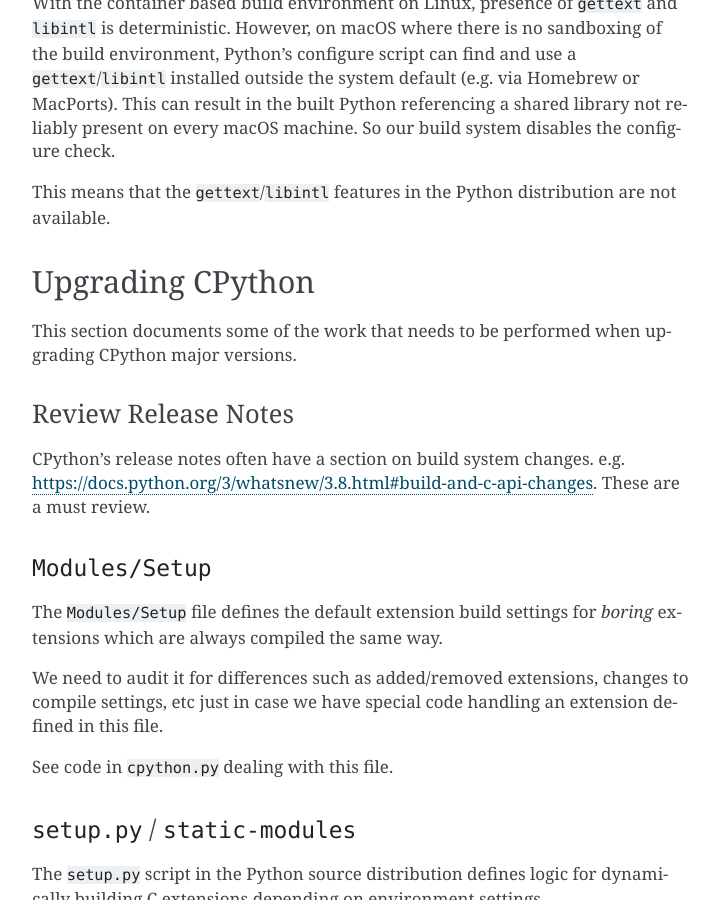
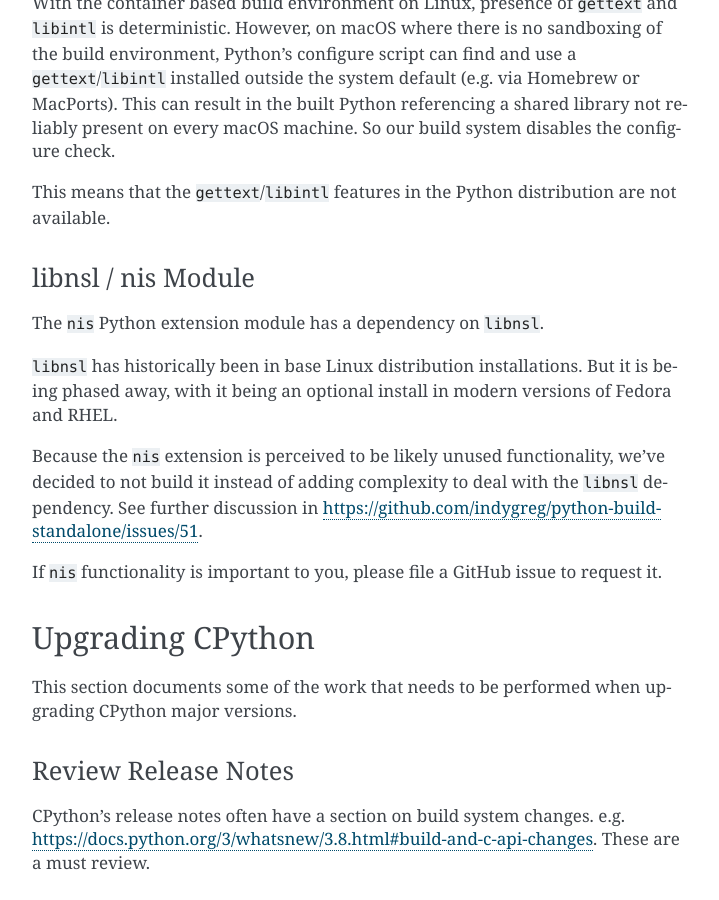
Before and after one commit to indygreg/python-build-standalone, a Sphinx documentation site: the page built from docs/technotes.rst, in a window 1280 px wide and 900 px high, scrolled down 2374 px. Shown: the whole window, without its empty margins (388-1107 px from the left). Built offline with Sphinx 7.4.7, drawn with Linux system fonts in a browser that asks for light colours.

Commit message:
docs: update documentation on nis / libnsl
Missed these in the last commit.

Closes #51.

```diff
--- a/docs/running.rst
+++ b/docs/running.rst
@@ -54,7 +54,6 @@ The following shared libraries are referenced:
 * libdl.so.2 (required by ctypes extension)
 * libutil.so.1
 * librt.so.1
-* libnsl.so.1 (required by nis extension)
 * libcrypt.so.1 (required by crypt extension)
 * libm.so.6
 * libc.so.6
--- a/docs/technotes.rst
+++ b/docs/technotes.rst
@@ -122,6 +122,23 @@ disables the configure check.
 This means that the ``gettext``/``libintl`` features in the Python distribution
 are not available.
 
+libnsl / nis Module
+-------------------
+
+The ``nis`` Python extension module has a dependency on ``libnsl``.
+
+``libnsl`` has historically been in base Linux distribution installations.
+But it is being phased away, with it being an optional install in modern
+versions of Fedora and RHEL.
+
+Because the ``nis`` extension is perceived to be likely unused functionality,
+we've decided to not build it instead of adding complexity to deal with
+the ``libnsl`` dependency. See further discussion in
+https://github.com/indygreg/python-build-standalone/issues/51.
+
+If ``nis`` functionality is important to you, please file a GitHub issue
+to request it.
+
 Upgrading CPython
 =================
 
```
